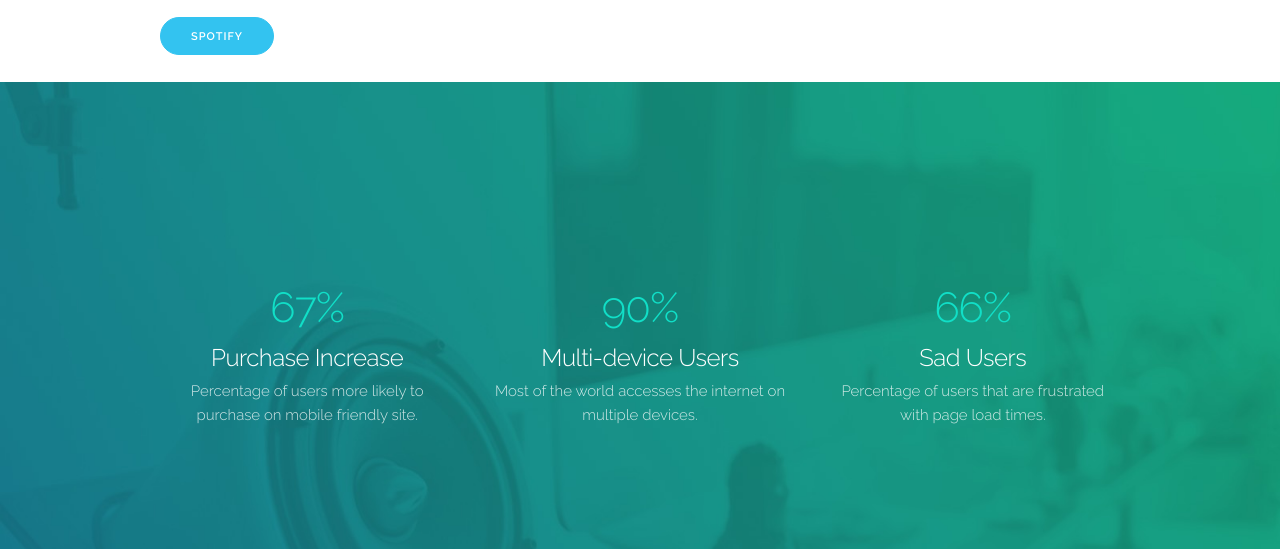
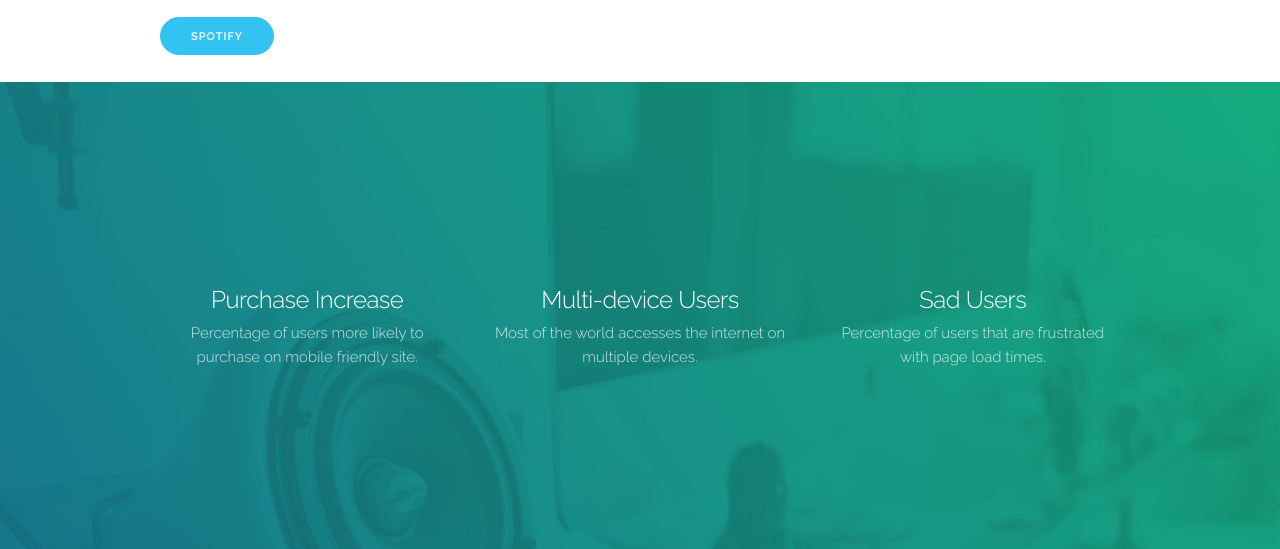
Before and after one commit to minecraftexpert2016/teachWeb, a website: page index.html in a window 1280 px wide. Shown: the part 548-1097 px from the top of the page. Drawn offline with nearby package versions, Linux system fonts and the light colour scheme.

Commit message:
Update index.html

```diff
--- a/index.html
+++ b/index.html
@@ -58,17 +58,17 @@
     <div class="container">
       <div class="row">
         <div class="one-third column value">
-          <h2 class="value-multiplier">67%</h2>
+
           <h5 class="value-heading">Purchase Increase</h5>
           <p class="value-description">Percentage of users more likely to purchase on mobile friendly site.</p>
         </div>
         <div class="one-third column value">
-          <h2 class="value-multiplier">90%</h2>
+
           <h5 class="value-heading">Multi-device Users</h5>
           <p class="value-description">Most of the world accesses the internet on multiple devices.</p>
         </div>
         <div class="one-third column value">
-          <h2 class="value-multiplier">66%</h2>
+
           <h5 class="value-heading">Sad Users</h5>
           <p class="value-description">Percentage of users that are frustrated with page load times.</p>
         </div>
```
